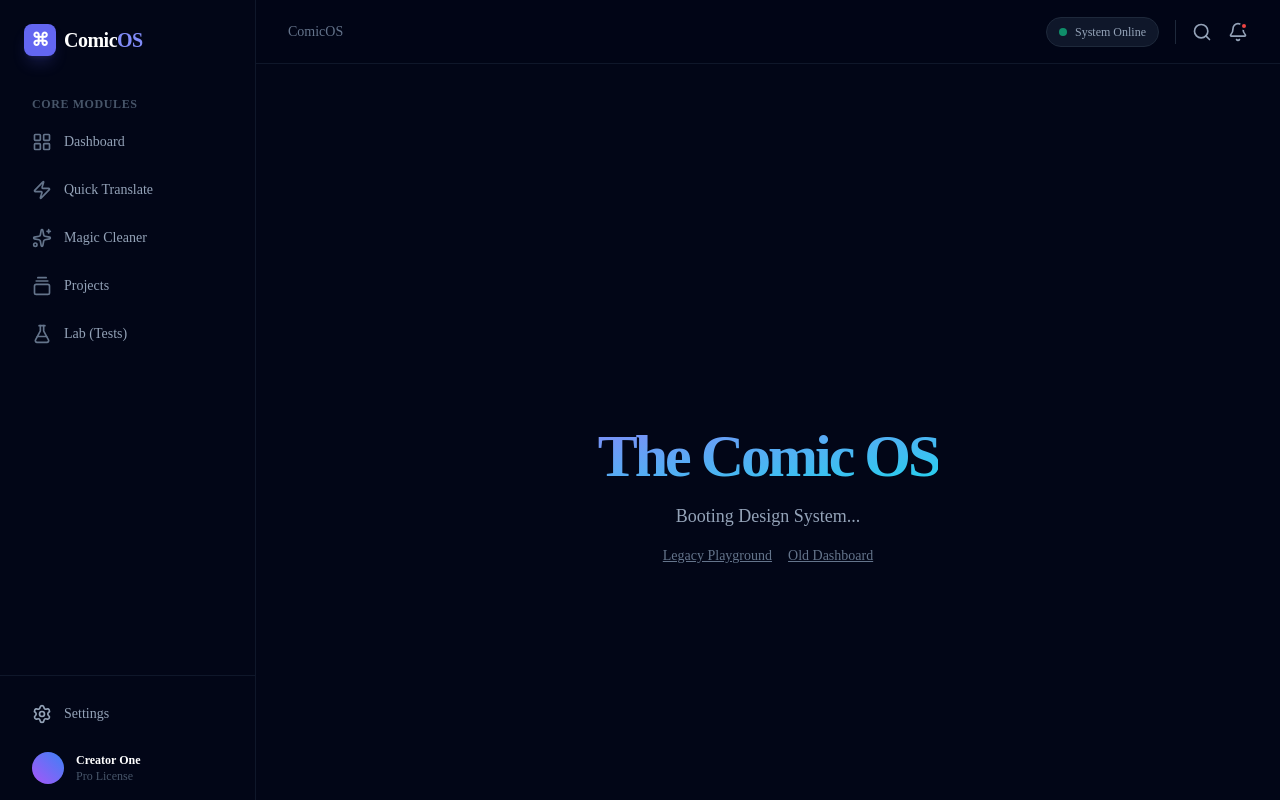
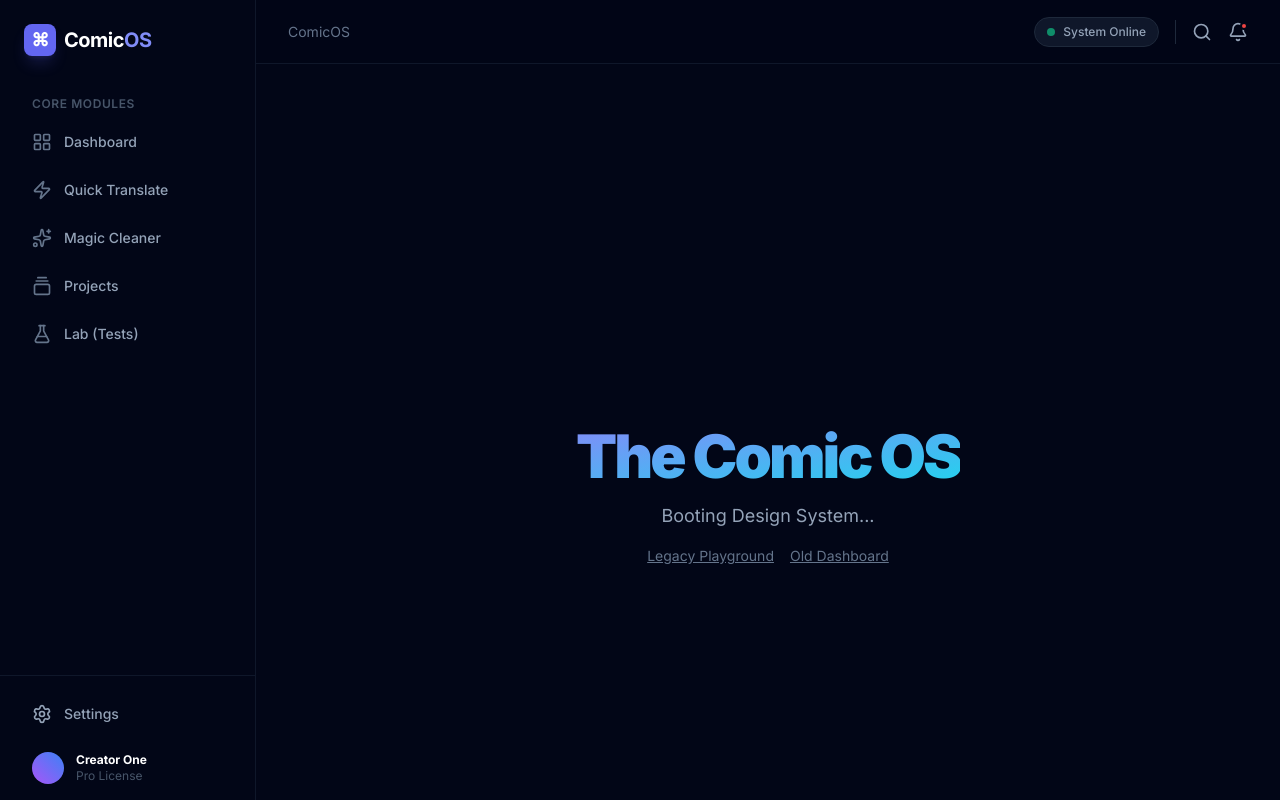
Before and after one commit to aimariscal90-maker/AIComicTranslator, a Next.js app in the folder frontend/: page / in a window 1280 px wide. Built offline with nearby package versions, Linux system fonts and the light colour scheme.

Commit message:
Fix: Switch to Inter font to match design system

```diff
--- a/frontend/src/app/layout.tsx
+++ b/frontend/src/app/layout.tsx
@@ -1,18 +1,12 @@
 import type { Metadata } from "next";
-import localFont from "next/font/local";
+import { Inter } from "next/font/google";
 import "./globals.css";
 import Sidebar from "./components/layout/Sidebar";
 import TopNav from "./components/layout/TopNav";
 
-const geistSans = localFont({
-  src: "./fonts/GeistVF.woff",
-  variable: "--font-geist-sans",
-  weight: "100 900",
-});
-const geistMono = localFont({
-  src: "./fonts/GeistMonoVF.woff",
-  variable: "--font-geist-mono",
-  weight: "100 900",
+const inter = Inter({
+  subsets: ["latin"],
+  variable: "--font-inter",
 });
 
 export const metadata: Metadata = {
@@ -27,7 +21,7 @@ export default function RootLayout({
 }>) {
   return (
     <html lang="en" className="dark">
-      <body className={`${geistSans.variable} ${geistMono.variable} antialiased bg-slate-950 text-slate-50 overflow-hidden`}>
+      <body className={`${inter.variable} antialiased bg-slate-950 text-slate-50 overflow-hidden font-sans`}>
         <div className="flex h-screen w-full">
           {/* Sidebar */}
           <Sidebar />
```
